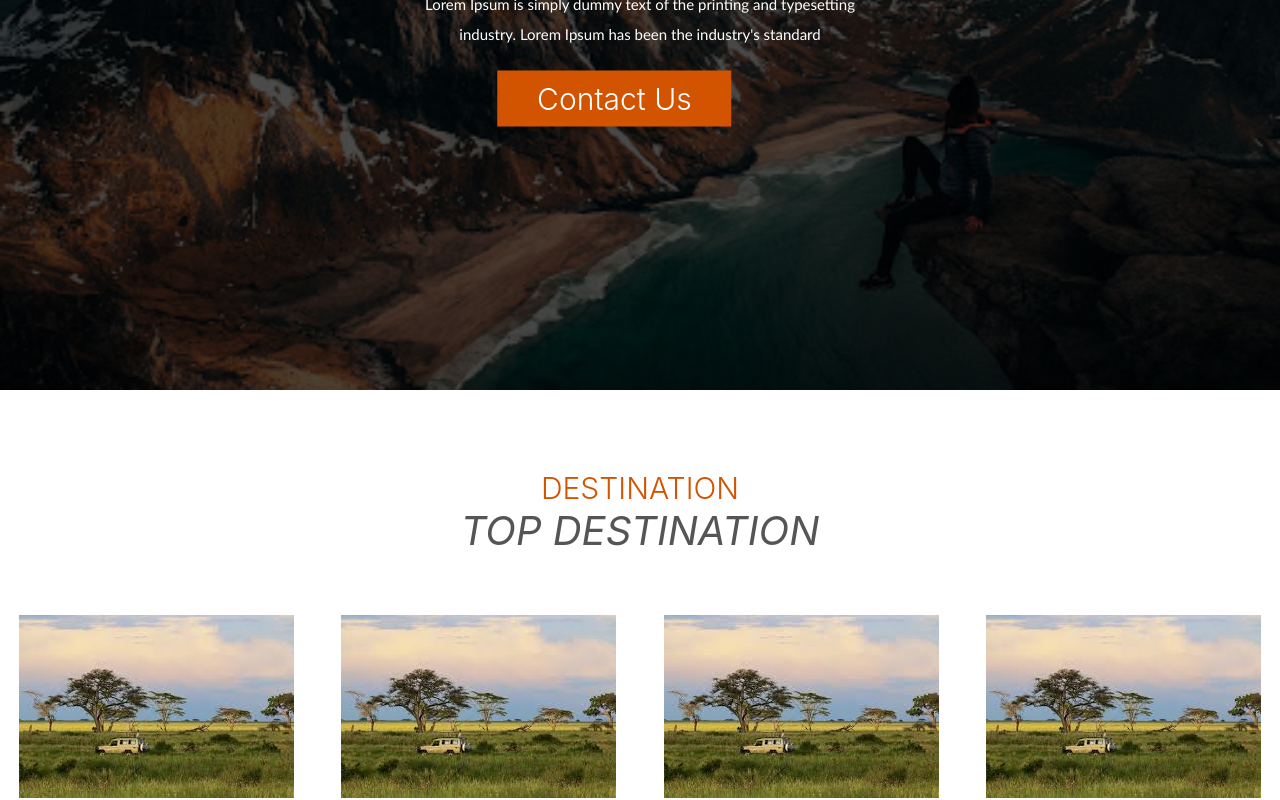
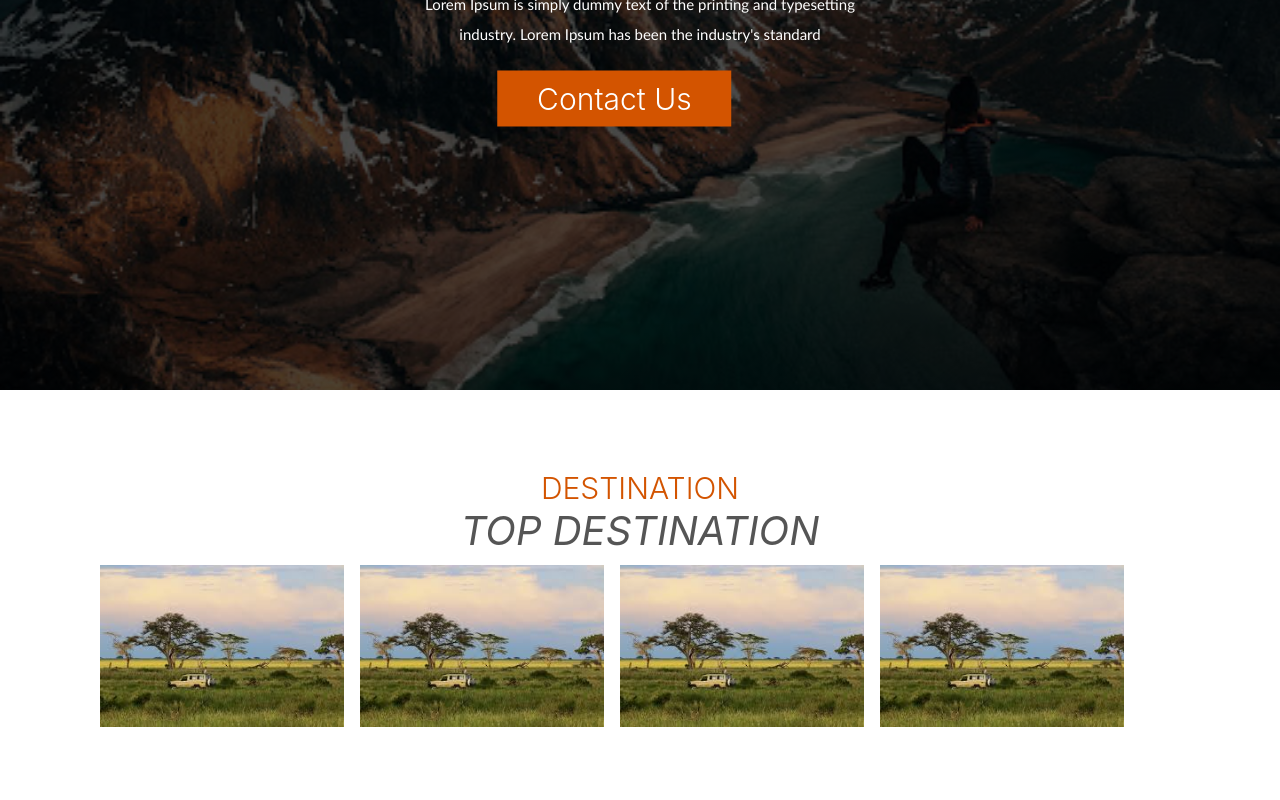
Before and after one commit to mchomvus4/travellers, a React (Create React App) app: page / in a window 1280 px wide. Shown: the part 410-1210 px from the top of the page. After the commit the page ends 1150 px from the top, so only its background shows below. Built offline with nearby package versions, Linux system fonts and the light colour scheme; some icons are missing.

Commit message:
updates
Dest.jsx and Destination.css

```diff
--- a/src/Components/Destination/Dest.jsx
+++ b/src/Components/Destination/Dest.jsx
@@ -1,6 +1,6 @@
 import React from 'react';
 import './Destination.css';
-import image2 from '../images/image2.jpeg'
+import image1 from '../images/image2.jpeg'
 
 function Dest() {
     return (
@@ -8,19 +8,21 @@ function Dest() {
             <p className="destination">destination</p>
             <p className="top-destination">top destination</p>
 
-            <div className="images">
-                <div className="box">
-                    <img src={image2} alt="hakuna picha"/>
+            <div className="row bg-images">
+                <div className="col span-1-of-4 image">
+                    <img src={image1} alt="second" className="second" />
                 </div>
-                <div className="box">
-                     <img src={image2} alt="hakuna picha"/>
+
+                <div className="col span-1-of-4 image">
+                    <img src={image1} alt="second" className="second" />
                 </div>
-                <div className="box">
-                     <img src={image2} alt="hakuna picha"/>
+                <div className="col span-1-of-4 image">
+                    <img src={image1} alt="second" className="second" />
                 </div>
-                <div className="box">
-                   <img src={image2} alt="hakuna picha"/>
+                <div className="col span-1-of-4 image">
+                    <img src={image1} alt="second" className="second" />
                 </div>
+
             </div>
         </section>
     )
--- a/src/Components/Destination/Destination.css
+++ b/src/Components/Destination/Destination.css
@@ -16,10 +16,21 @@
 
 }
 
-.images{
+/* .images{
     width: 100%;
     display: grid;
     grid-template-columns: repeat(auto-fit, minmax(250px, 1fr));
-    grid-gap:10px;
-     margin-top: 6rem;
+    grid-gap: 1rem;
+    margin-top: 6rem;
+} */
+
+.second{
+    width: 100%;
+
 }
+
+.bg-images{
+    width: 80%;
+
+margin: 0px 10rem;
+}
```
